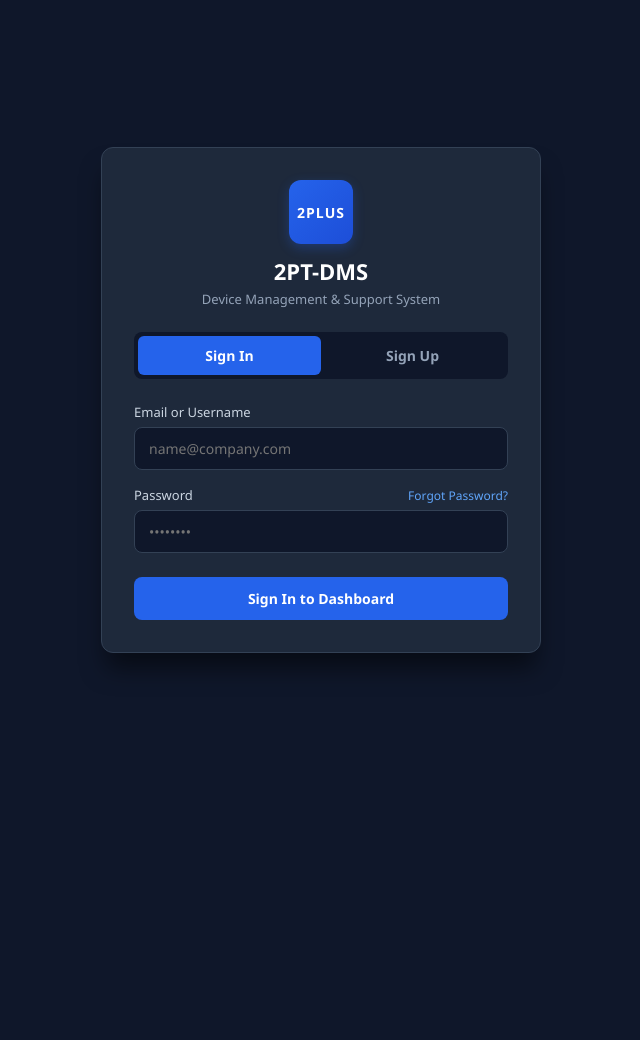
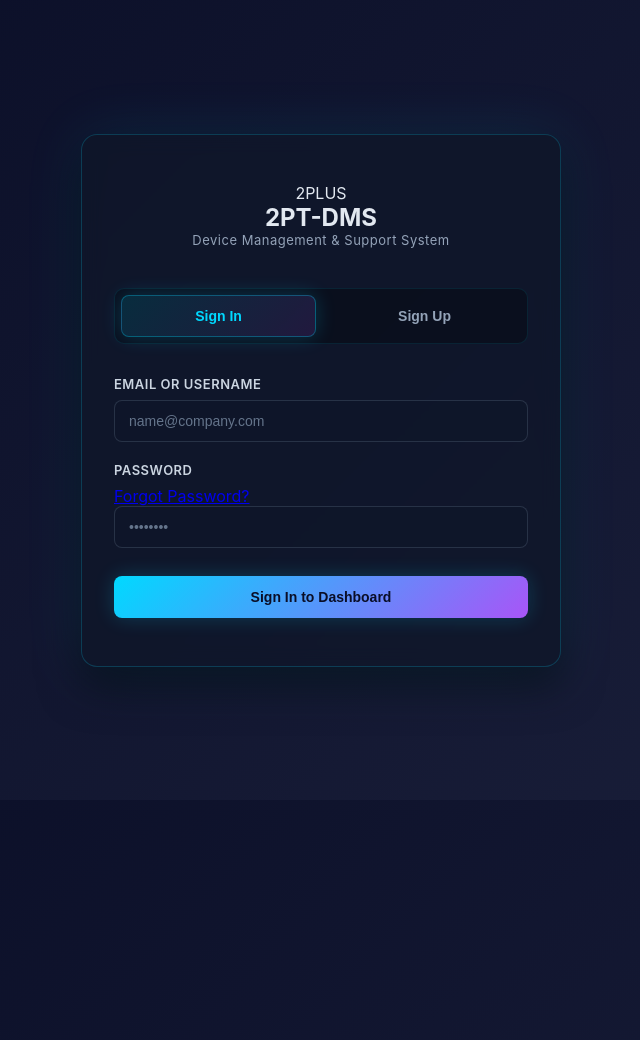
Before and after one commit to Walidsagir/2plus-device-management-system-, a FastAPI app: page / in a window 1280 px wide. Shown: the top 1040 px of the page, without its empty margins (319-959 px from the left). Before the commit the page ends 666 px from the top, so only its background shows below. Run offline with FastAPI, Linux system fonts and the light colour scheme.

Commit message:
Update styles in static/style.css for layout enhancements
Refactor CSS styles for improved layout and aesthetics.

```diff
--- a/static/style.css
+++ b/static/style.css
@@ -1,261 +1,323 @@
 * {
-    box-sizing: border-box;
             margin: 0;
             padding: 0;
-    font-family: 'Segoe UI', -apple-system, BlinkMacSystemFont, Roboto, sans-serif;
+            box-sizing: border-box;
         }
 
         body {
-    background-color: #0f172a;
-    color: #f8fafc;
+            font-family: -apple-system, BlinkMacSystemFont, 'Segoe UI', 'Roboto', 'Oxygen', 'Ubuntu', 'Cantarell', sans-serif;
+            background: linear-gradient(135deg, #0a0e27 0%, #1a1f3a 100%);
             min-height: 100vh;
             display: flex;
             justify-content: center;
             align-items: center;
             padding: 20px;
+            color: #e2e8f0;
         }
 
         .auth-container {
-    background-color: #1e293b;
-    border: 1px solid #334155;
-    border-radius: 12px;
             width: 100%;
-    max-width: 440px;
-    padding: 32px;
-    box-shadow: 0 20px 25px -5px rgba(0, 0, 0, 0.5);
+            max-width: 480px;
+            background: rgba(15, 23, 42, 0.8);
+            backdrop-filter: blur(10px);
+            border: 1px solid rgba(0, 217, 255, 0.2);
+            border-radius: 16px;
+            padding: 48px 32px;
+            box-shadow:
+                0 0 60px rgba(0, 217, 255, 0.1),
+                0 20px 40px rgba(0, 0, 0, 0.5);
         }
 
-/* Brand Header */
         .brand-header {
             text-align: center;
-    margin-bottom: 24px;
+            margin-bottom: 40px;
         }
 
-.logo-placeholder {
+        .logo {
             width: 64px;
             height: 64px;
-    background: linear-gradient(135deg, #2563eb, #1d4ed8);
-    border-radius: 12px;
+            margin: 0 auto 16px;
             display: flex;
             align-items: center;
             justify-content: center;
-    margin: 0 auto 12px auto;
-    box-shadow: 0 4px 12px rgba(37, 99, 235, 0.3);
+            filter: drop-shadow(0 0 20px rgba(0, 217, 255, 0.4));
         }
 
-.logo-text {
-    font-weight: 800;
-    font-size: 14px;
-    color: #ffffff;
-    letter-spacing: 1px;
-}
-
-.brand-header h2 {
-    font-size: 22px;
+        .brand-header h1 {
+            font-size: 28px;
             font-weight: 700;
-    color: #ffffff;
+            background: linear-gradient(135deg, #00d9ff, #a855f7);
+            -webkit-background-clip: text;
+            -webkit-text-fill-color: transparent;
+            background-clip: text;
+            margin-bottom: 6px;
         }
 
         .brand-header p {
             font-size: 13px;
             color: #94a3b8;
-    margin-top: 4px;
+            letter-spacing: 0.5px;
         }
 
-/* Tab Switcher */
         .tab-switcher {
             display: flex;
-    background-color: #0f172a;
-    padding: 4px;
-    border-radius: 8px;
-    margin-bottom: 24px;
+            gap: 12px;
+            margin-bottom: 32px;
+            background: rgba(0, 0, 0, 0.3);
+            padding: 6px;
+            border-radius: 10px;
+            border: 1px solid rgba(0, 217, 255, 0.1);
         }
 
         .tab-btn {
             flex: 1;
-    padding: 10px;
+            padding: 12px 16px;
             border: none;
             background: transparent;
             color: #94a3b8;
+            font-size: 14px;
             font-weight: 600;
-    font-size: 14px;
-    border-radius: 6px;
+            border-radius: 8px;
             cursor: pointer;
-    transition: all 0.2s ease;
+            transition: all 0.3s ease;
+        }
+
+        .tab-btn:hover {
+            color: #00d9ff;
         }
 
         .tab-btn.active {
-    background-color: #2563eb;
-    color: #ffffff;
+            background: linear-gradient(135deg, rgba(0, 217, 255, 0.15), rgba(168, 85, 247, 0.15));
+            color: #00d9ff;
+            border: 1px solid rgba(0, 217, 255, 0.3);
+            box-shadow: 0 0 20px rgba(0, 217, 255, 0.2);
         }
 
-/* Account Type Toggle */
-.section-label {
-    display: block;
-    font-size: 12px;
-    font-weight: 600;
-    color: #94a3b8;
-    margin-bottom: 8px;
-    text-transform: uppercase;
+        /* KEY FIX: Use visibility + opacity instead of display */
+        .auth-view {
+            visibility: hidden;
+            opacity: 0;
+            position: absolute;
+            transition: opacity 0.3s ease;
+            pointer-events: none;
         }
-
-.account-type-toggle {
-    display: flex;
-    gap: 10px;
-    margin-bottom: 18px;
-}
-
-.type-option {
-    flex: 1;
-    padding: 10px;
-    border: 1px solid #334155;
-    border-radius: 8px;
-    text-align: center;
-    cursor: pointer;
-    background-color: #0f172a;
-    transition: all 0.2s ease;
-}
-
-.type-option input {
-    display: none;
-}
-
-.type-option span {
-    font-size: 13px;
-    font-weight: 600;
-    color: #94a3b8;
-}
-
-.type-option.active {
-    border-color: #2563eb;
-    background-color: rgba(37, 99, 235, 0.1);
-}
-
-.type-option.active span {
-    color: #60a5fa;
-}
-
-/* Forms & Inputs */
-.auth-view {
-    display: none;
+        .hidden{
+            display: none !important;
         }
 
         .auth-view.active {
-    display: block;
+            visibility: visible;
+            opacity: 1;
+            position: relative;
+            pointer-events: auto;
+        }
+
+        .auth-view h2 {
+            font-size: 24px;
+            margin-bottom: 24px;
+            color: #f1f5f9;
         }
 
         .input-group {
-    margin-bottom: 16px;
+            margin-bottom: 20px;
         }
 
         .input-group label {
             display: block;
             font-size: 13px;
+            font-weight: 600;
             color: #cbd5e1;
-    margin-bottom: 6px;
-    font-weight: 500;
+            margin-bottom: 8px;
+            text-transform: uppercase;
+            letter-spacing: 0.5px;
         }
 
         .input-group input {
             width: 100%;
-    padding: 11px 14px;
-    background-color: #0f172a;
-    border: 1px solid #334155;
+            padding: 12px 14px;
+            background: rgba(15, 23, 42, 0.8);
+            border: 1px solid rgba(100, 116, 139, 0.3);
             border-radius: 8px;
-    color: #ffffff;
+            color: #f1f5f9;
             font-size: 14px;
             outline: none;
-    transition: border 0.2s ease;
+            transition: all 0.3s ease;
+        }
+
+        .input-group input::placeholder {
+            color: #64748b;
         }
 
         .input-group input:focus {
-    border-color: #2563eb;
+            background: rgba(0, 217, 255, 0.05);
+            border-color: #00d9ff;
+            box-shadow: 0 0 20px rgba(0, 217, 255, 0.2);
         }
 
-/* OTP Specific Field Styling */
-#reset-otp {
-    letter-spacing: 4px;
-    font-size: 18px;
-    font-weight: 700;
-    text-align: center;
-}
-
-/* Password Label Row */
-.label-row {
+        .label-with-link {
             display: flex;
             justify-content: space-between;
             align-items: center;
-    margin-bottom: 6px;
         }
 
-.label-row label {
+        .label-with-link label {
             margin-bottom: 0;
         }
 
-.forgot-link {
+        .link-forgot {
             font-size: 12px;
-    color: #60a5fa;
+            color: #00d9ff;
             text-decoration: none;
             font-weight: 500;
+            cursor: pointer;
+            transition: all 0.2s ease;
         }
 
-.forgot-link:hover {
+        .link-forgot:hover {
+            color: #a855f7;
             text-decoration: underline;
         }
 
-/* Forgot Password View Headers */
-.forgot-header h3 {
-    font-size: 18px;
-    color: #ffffff;
-    margin-bottom: 6px;
+        .account-type-group {
+            margin-bottom: 24px;
+        }
+
+        .section-label {
+            display: block;
+            font-size: 12px;
+            font-weight: 700;
+            color: #94a3b8;
+            margin-bottom: 12px;
+            text-transform: uppercase;
+            letter-spacing: 0.5px;
+        }
+
+        .radio-group {
+            display: flex;
+            gap: 12px;
+        }
+
+        .radio-option {
+            flex: 1;
+        }
+
+        .radio-option input {
+            display: none;
+        }
+
+        .radio-option.active .radio-label {
+            border-color: #00d9ff;
+            background: rgba(0, 217, 255, 0.1);
+            color: #00d9ff;
+            box-shadow: 0 0 15px rgba(0, 217, 255, 0.15);
+        }
+
+        .radio-label {
+            display: block;
+            padding: 12px 16px;
+            border: 1px solid rgba(100, 116, 139, 0.3);
+            border-radius: 8px;
+            text-align: center;
+            font-size: 13px;
+            font-weight: 600;
+            color: #94a3b8;
+            cursor: pointer;
+            transition: all 0.3s ease;
+        }
+
+        .radio-label:hover {
+            border-color: #00d9ff;
+            color: #00d9ff;
+        }
+
+        .conditional-fields {
+            display: block;
+            transition: all 0.3s ease;
+        }
+
+        .conditional-fields.hidden {
+            display: none;
+        }
+
+        .btn-primary {
+            width: 100%;
+            padding: 13px 16px;
+            margin-top: 8px;
+            background: linear-gradient(135deg, #00d9ff, #a855f7);
+            border: none;
+            border-radius: 8px;
+            color: #0a0e27;
+            font-size: 14px;
+            font-weight: 700;
+            cursor: pointer;
+            transition: all 0.3s ease;
+            box-shadow: 0 0 20px rgba(0, 217, 255, 0.2);
+        }
+
+        .btn-primary:hover {
+            transform: translateY(-2px);
+            box-shadow: 0 0 30px rgba(0, 217, 255, 0.4);
+        }
+
+        .btn-primary:active {
+            transform: translateY(0);
+        }
+
+        .btn-secondary {
+            width: 100%;
+            padding: 12px 16px;
+            margin-top: 12px;
+            background: transparent;
+            border: 1px solid rgba(0, 217, 255, 0.3);
+            border-radius: 8px;
+            color: #00d9ff;
+            font-size: 14px;
+            font-weight: 600;
+            cursor: pointer;
+            transition: all 0.3s ease;
+        }
+
+        .btn-secondary:hover {
+            background: rgba(0, 217, 255, 0.1);
+            box-shadow: 0 0 15px rgba(0, 217, 255, 0.15);
+        }
+
+        .forgot-header {
+            margin-bottom: 28px;
+        }
+
+        .forgot-header h2 {
+            font-size: 24px;
+            margin-bottom: 8px;
         }
 
         .forgot-header p {
             font-size: 13px;
             color: #94a3b8;
-    margin-bottom: 18px;
-    line-height: 1.4;
+            line-height: 1.5;
         }
 
-/* Conditional Field Styling */
-.conditional-fields.hidden {
-    display: none;
+        .auth-footer {
+            font-size: 13px;
+            color: #94a3b8;
+            text-align: center;
+            margin-top: 24px;
         }
 
-/* Buttons */
-.btn-primary {
-    width: 100%;
-    padding: 12px;
-    background-color: #2563eb;
-    border: none;
-    border-radius: 8px;
-    color: #ffffff;
+        .auth-footer a {
+            color: #00d9ff;
+            text-decoration: none;
             font-weight: 600;
-    font-size: 14px;
             cursor: pointer;
-    margin-top: 8px;
-    transition: background-color 0.2s ease;
         }
 
-.btn-primary:hover {
-    background-color: #1d4ed8;
+        .auth-footer a:hover {
+            color: #a855f7;
+            text-decoration: underline;
         }
 
-.btn-secondary {
-    width: 100%;
-    padding: 10px;
-    background-color: transparent;
-    border: 1px solid #334155;
-    border-radius: 8px;
-    color: #cbd5e1;
-    font-weight: 600;
-    font-size: 13px;
-    cursor: pointer;
-    margin-top: 10px;
-    transition: all 0.2s ease;
+        @media (max-width: 480px) {
+            .auth-container {
+                padding: 32px 20px;
           }
-
-.btn-secondary:hover {
-    background-color: #0f172a;
-    color: #ffffff;
                                    }
```
Lines whose indentation alone changed are shown as unchanged.
